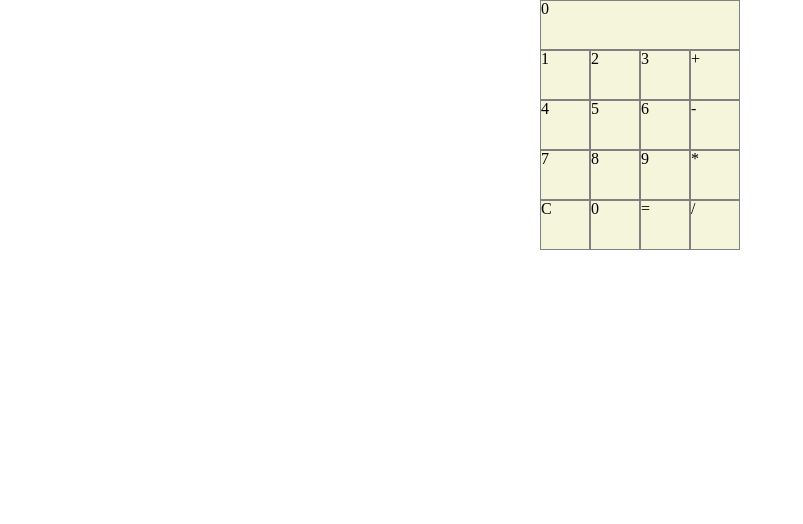
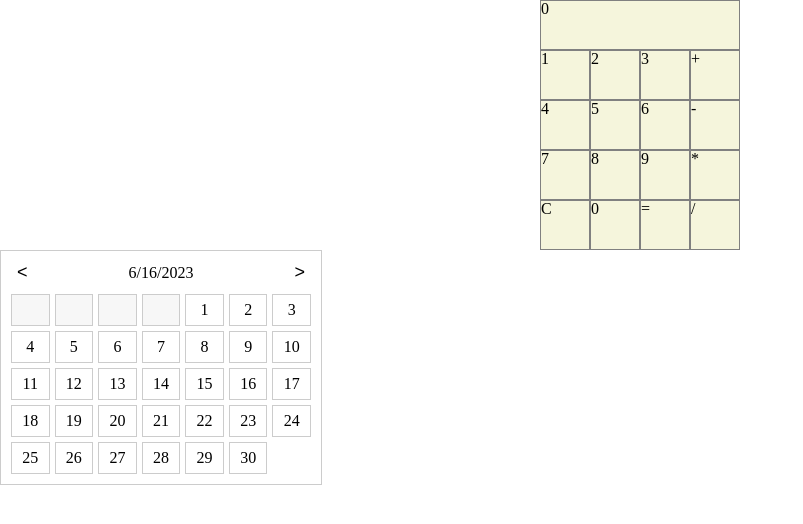
Before and after one commit to haenanim/tools, a React (Create React App) app: page / in a window 1280 px wide. Shown: the top 524 px of the page, without its empty margins (0-803 px from the left). Built offline with nearby package versions, Linux system fonts and the light colour scheme.

Commit message:
feat : 달력 생성

```diff
--- a/src/App.tsx
+++ b/src/App.tsx
@@ -1,8 +1,10 @@
 import Calc from './components/Calc';
+import Calendar from './components/Calendar';
 function App() {
   return (
     <div className="App">
       <Calc></Calc>
+      <Calendar></Calendar>
     </div>
   );
 }
--- /dev/null
+++ b/src/components/Calendar.css
@@ -0,0 +1,42 @@
+.calendar {
+  width: 300px;
+  border: 1px solid #ccc;
+  padding: 10px;
+}
+
+.calendar-header {
+  display: flex;
+  justify-content: space-between;
+  align-items: center;
+  margin-bottom: 10px;
+}
+
+.calendar-header button {
+  background: none;
+  border: none;
+  font-size: 18px;
+  cursor: pointer;
+}
+
+.calendar-body {
+  display: grid;
+  grid-template-columns: repeat(7, 1fr);
+  gap: 5px;
+}
+
+.calendar-day {
+  display: flex;
+  justify-content: center;
+  align-items: center;
+  height: 30px;
+  border: 1px solid #ccc;
+  cursor: pointer;
+}
+
+.calendar-day.empty {
+  background-color: #f7f7f7;
+}
+
+.calendar-day:hover {
+  background-color: #f2f2f2;
+}
--- /dev/null
+++ b/src/components/Calendar.tsx
@@ -0,0 +1,75 @@
+import React, { useState } from 'react';
+import './Calendar.css';
+
+export default function Calendar() {
+  const [date, setDate] = useState(new Date());
+
+  function goToPreviousMonth() {
+    setDate((prevDate) => {
+      const newDate = new Date(prevDate);
+      newDate.setMonth(newDate.getMonth() - 1);
+      return newDate;
+    });
+  }
+
+  function goToNextMonth() {
+    setDate((prevDate) => {
+      const newDate = new Date(prevDate);
+      newDate.setMonth(newDate.getMonth() + 1);
+      return newDate;
+    });
+  }
+
+  function getMonthName() {
+    const options = { month: 'long', year: 'numeric' };
+    return date.toLocaleDateString(undefined);
+  }
+
+  function getDaysInMonth() {
+    const year = date.getFullYear();
+    const month = date.getMonth();
+    const daysInMonth = new Date(year, month + 1, 0).getDate();
+    return daysInMonth;
+  }
+
+  function getFirstDayOfWeek() {
+    const year = date.getFullYear();
+    const month = date.getMonth();
+    const firstDay = new Date(year, month, 1);
+    return firstDay.getDay();
+  }
+
+  function renderCalendar() {
+    const daysInMonth = getDaysInMonth();
+    const firstDayOfWeek = getFirstDayOfWeek();
+    const blanks = [];
+    const days = [];
+
+    for (let i = 0; i < firstDayOfWeek; i++) {
+      blanks.push(
+        <div className="calendar-day empty" key={`blank-${i}`}></div>
+      );
+    }
+
+    for (let day = 1; day <= daysInMonth; day++) {
+      days.push(
+        <div className="calendar-day" key={`day-${day}`}>
+          {day}
+        </div>
+      );
+    }
+
+    return [...blanks, ...days];
+  }
+
+  return (
+    <div className="calendar">
+      <div className="calendar-header">
+        <button onClick={goToPreviousMonth}>&lt;</button>
+        <h2>{getMonthName()}</h2>
+        <button onClick={goToNextMonth}>&gt;</button>
+      </div>
+      <div className="calendar-body">{renderCalendar()}</div>
+    </div>
+  );
+}
```
